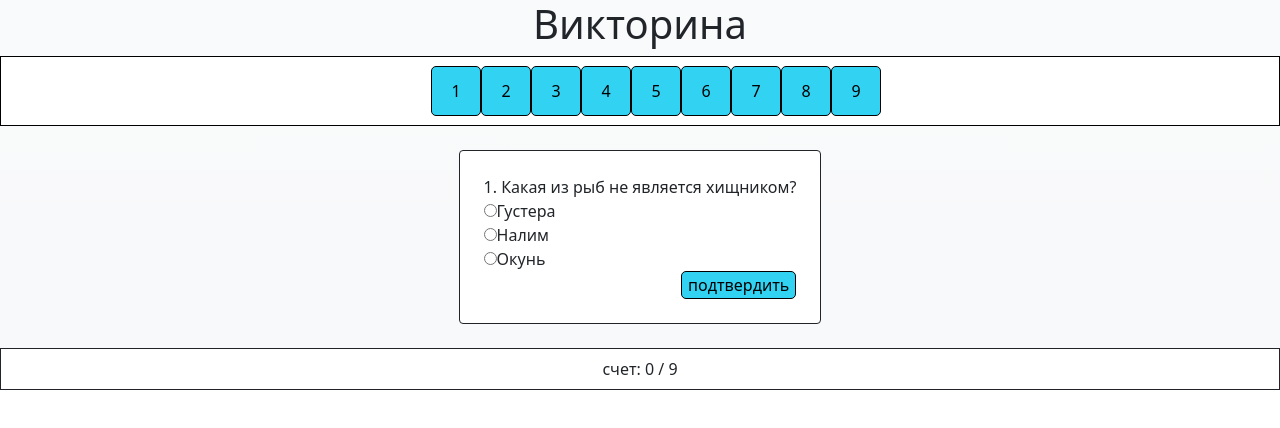
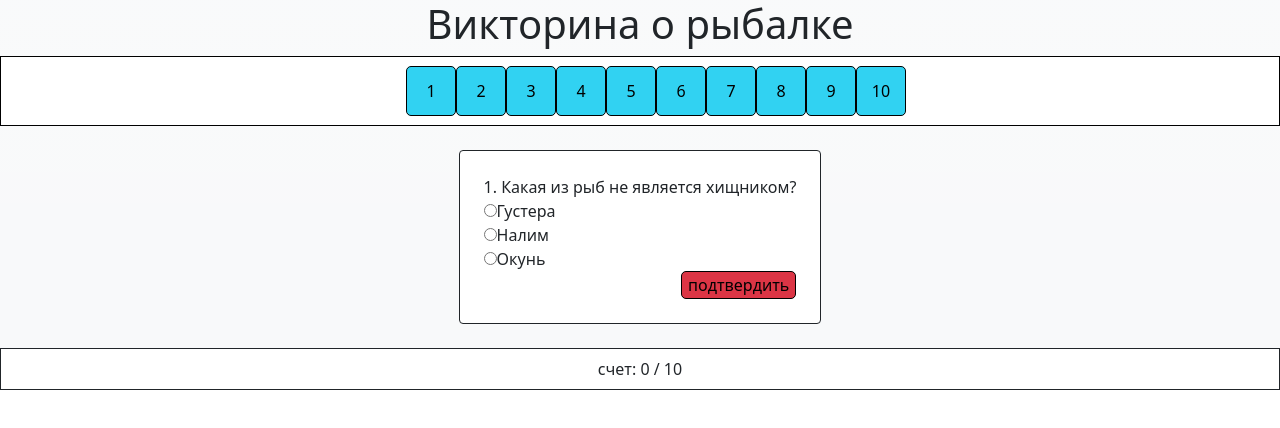
Before and after one commit to Deadrok-z/react-panel, a React (Create React App) app: page / in a window 1280 px wide. Shown: the top 428 px of the page. Built offline with nearby package versions, Linux system fonts and the light colour scheme.

Commit message:
add validation and add new questions

```diff
--- a/src/App.css
+++ b/src/App.css
@@ -6,3 +6,11 @@
     float: right;
     max-width: 150px;
 }
+.disabledButton{
+    background: #dc3545;
+    color:black;
+    border: 1px solid black;
+    border-radius: 5px;
+    float: right;
+    max-width: 150px;
+}
--- a/src/App.js
+++ b/src/App.js
@@ -33,12 +33,12 @@ export default function App() {
     if (questionIndex < questions.length) {
       setQuestionIndex((i) => i + 1);
     }
+    setAnswer("");
   };
-
 
   return (
     <div>
-      <h1 className='d-flex justify-content-center'>Викторина</h1>
+      <h1 className='d-flex justify-content-center'>Викторина о рыбалке</h1>
       <QuestionButtons questions={[...questions]} answers={[...answers]} setQuestionIndex={setQuestionIndex} />
       {questionIndex < questions.length
         ?
--- a/src/Question/Question.js
+++ b/src/Question/Question.js
@@ -30,7 +30,7 @@ export default class Question extends React.Component {
                         })}
                     </div>
                     <div>
-                        <button className='cstButton' type="button" onClick={submit}>подтвердить</button>
+                        <button className={answer===''?'disabledButton':'cstButton'} type="button" disabled={answer===''?true:false} onClick={submit}>подтвердить</button>
                     </div>
                 </div>
             </div>
--- a/src/questions.js
+++ b/src/questions.js
@@ -15,33 +15,38 @@ export const questions = [
       rightAnswer: "Чехонь"
     },
     {
-      question: "Какая из рыб не является хищником?",
-      choices: ["Густера", "Налим", "Окунь"],
-      rightAnswer: "Густера"
+      question: "Какое насекомое производит на свет популярную у рыбаков наживку — мотыля?",
+      choices: ["Муха", "Комар", "Стрекоза"],
+      rightAnswer: "Комар"
     },
     {
-      question: "Какая рыба зимой идёт на нерест?",
-      choices: ["Щука", "Налим", "Окунь"],
-      rightAnswer: "Налим"
+      question: "Какаю рыбу быстрее и проще разводить в искусственно созданных прудах?",
+      choices: ["Карп", "Осётр", "Форель"],
+      rightAnswer: "Карп"
     },
     {
-      question: "На бомбарду лучше всего ловится?",
-      choices: ["Чехонь", "Щука", "Судак"],
-      rightAnswer: "Чехонь"
+      question: "Какая из этих рыб имеют усы?",
+      choices: ["Чехонь", "Сом", "Судак"],
+      rightAnswer: "Сом"
     },
     {
-      question: "Какая из рыб не является хищником?",
-      choices: ["Густера", "Налим", "Окунь"],
-      rightAnswer: "Густера"
+      question: "Дать определение слову «квок»",
+      choices: ["Так квакает лягушка, когда понимает, что стала наживкой", "Колотушка для ловли сома", "Инструмент для глушения крупной рыбы"],
+      rightAnswer: "Колотушка для ловли сома"
     },
     {
-      question: "Какая рыба зимой идёт на нерест?",
-      choices: ["Щука", "Налим", "Окунь"],
-      rightAnswer: "Налим"
+      question: "У какой рыбы из перечисленных нет чешуи?",
+      choices: ["Уклейка", "Сом", "Окунь"],
+      rightAnswer: "Сом"
     },
     {
-      question: "На бомбарду лучше всего ловится?",
-      choices: ["Чехонь", "Щука", "Судак"],
-      rightAnswer: "Чехонь"
+      question: "Какой представитель семейства карповых в народе зовётся: пукас, пацюк, малявка?",
+      choices: ["Ерш", "Горчак", "Плотва"],
+      rightAnswer: "Горчак"
+    },
+    {
+      question: "Эта хищная рыба из перечисленных обитает практически во всех водоёмах России",
+      choices: ["Ротан", "Щука", "Окунь"],
+      rightAnswer: "Окунь"
     },
   ];
```
